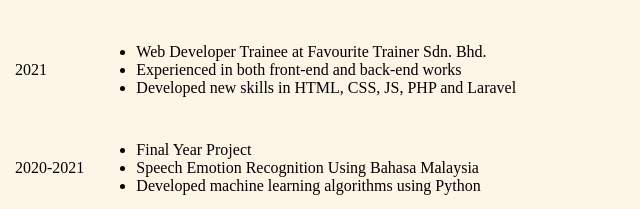
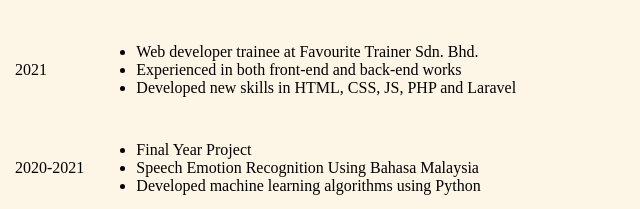
Before and after one commit to afiqaimanafr/cv, a plain HTML site: page index.html in a window 1280 px wide. Shown: the part 591-800 px from the top of the page, 4-644 px from the left. Drawn offline with Linux system fonts and the light colour scheme.

Commit message:
Add files via upload

```diff
--- a/index.html
+++ b/index.html
@@ -63,7 +63,7 @@
         <td>2021</td>
         <td>
           <ul>
-            <li>Web Developer Trainee at Favourite Trainer Sdn. Bhd.</li>
+            <li>Web developer trainee at Favourite Trainer Sdn. Bhd.</li>
             <li>Experienced in both front-end and back-end works</li>
             <li>Developed new skills in HTML, CSS, JS, PHP and Laravel</li>
           </ul>
```
